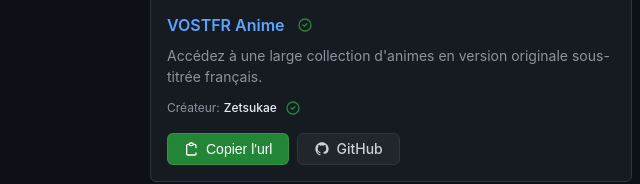
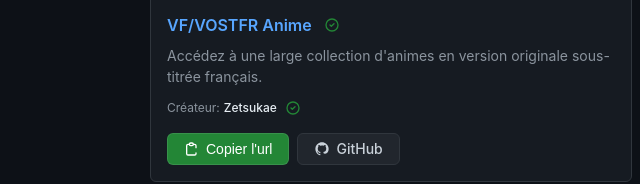
Before and after one commit to Zetsukae/streamix, a plain HTML site: page sources/index.html in a window 1280 px wide. Shown: the part 362-546 px from the top of the page, 0-640 px from the left. Drawn offline with Linux system fonts and the light colour scheme.

Commit message:
Update index.html

```diff
--- a/sources/index.html
+++ b/sources/index.html
@@ -34,7 +34,7 @@
                     <div class="card-content">
                         <!-- Ajout icône certification à côté du titre -->
                         <div class="card-title-row">
-                            <h3 class="card-title">VOSTFR Anime</h3>
+                            <h3 class="card-title">VF/VOSTFR Anime</h3>
                             <div class="verified-badge" data-tooltip="Source stable et Vérifiée, coup de cœur des devs.">
                                 <svg class="verified-icon" viewBox="0 0 24 24" fill="none" xmlns="http://www.w3.org/2000/svg">
                                     <path d="M9 12L11 14L15 10M21 12C21 16.9706 16.9706 21 12 21C7.02944 21 3 16.9706 3 12C3 7.02944 7.02944 3 12 3C16.9706 3 21 7.02944 21 12Z" stroke="currentColor" stroke-width="2" stroke-linecap="round" stroke-linejoin="round"/>
```
